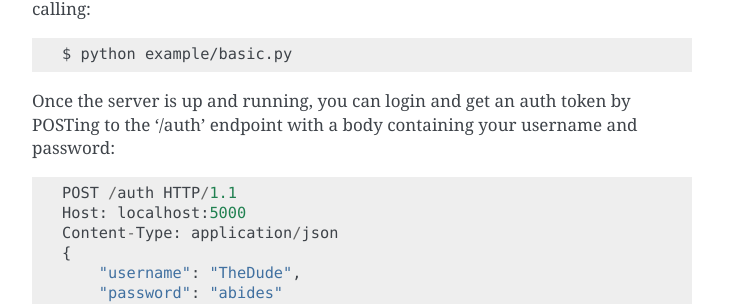
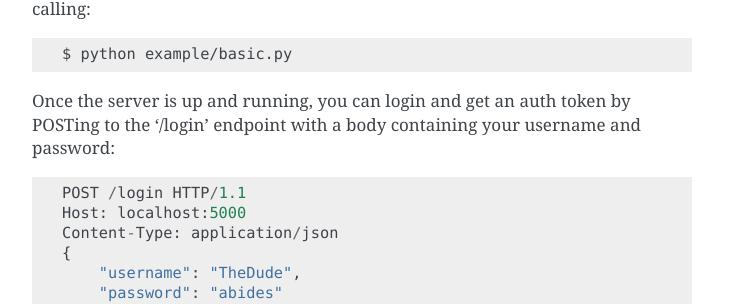
Before and after one commit to dusktreader/flask-praetorian, a Sphinx documentation site: the page built from docs/quickstart.rst, in a window 1280 px wide. Shown: the part 1434-1738 px from the top of the page, without its empty margins (388-1140 px from the left). Built offline with Sphinx 7.4.7, drawn with Linux system fonts in a browser that asks for light colours; pages that are not in the unit, such as notebooks, are missing from menus.

Commit message:
Issue #54: Corrected quickstart typo

```diff
--- a/docs/quickstart.rst
+++ b/docs/quickstart.rst
@@ -60,10 +60,10 @@ calling::
 $ python example/basic.py
 
 Once the server is up and running, you can login and get an auth token
-by POSTing to the '/auth' endpoint with a body containing your username and
+by POSTing to the '/login' endpoint with a body containing your username and
 password::
 
-    POST /auth HTTP/1.1
+    POST /login HTTP/1.1
     Host: localhost:5000
     Content-Type: application/json
     {
```
